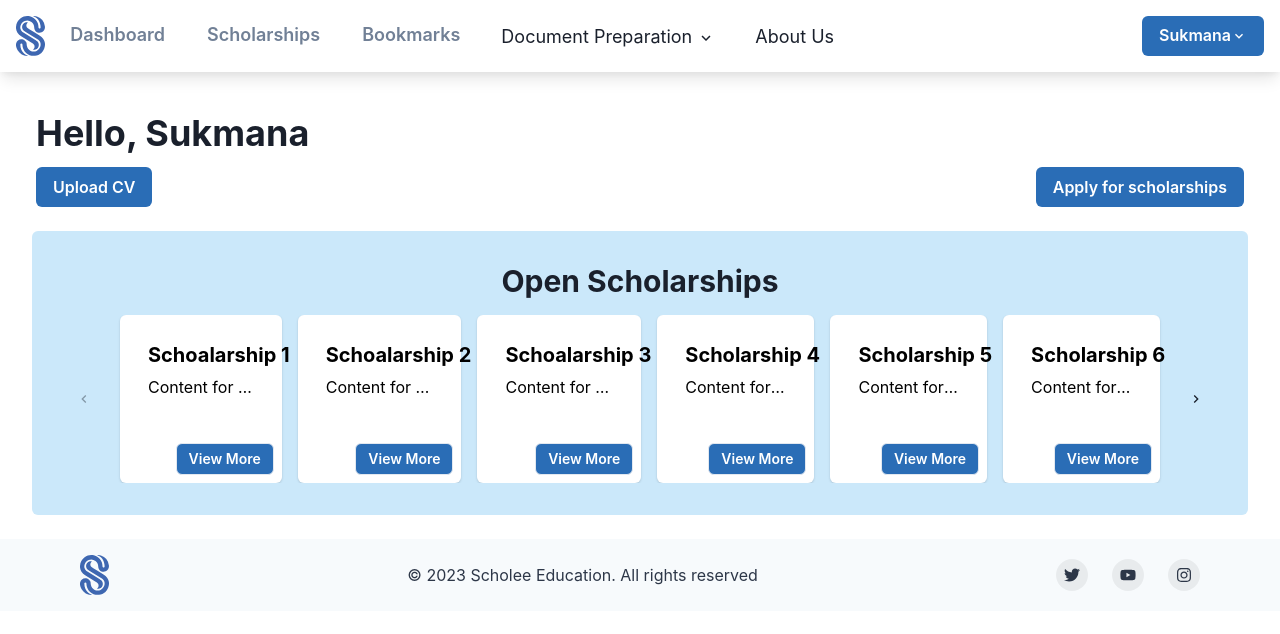
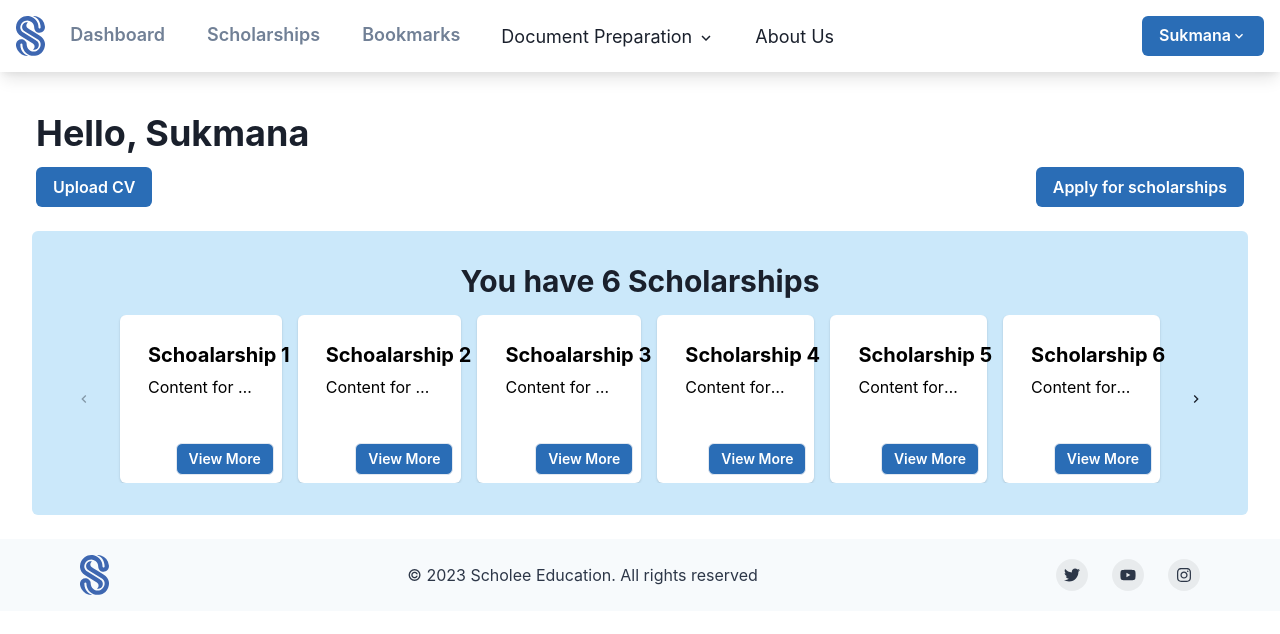
Before and after one commit to IceTeaXXD/Scholee-HiFi, a React (Vite) app: page /dashboard in a window 1280 px wide. Shown: the top 634 px of the page. Built offline with nearby package versions, Linux system fonts and the light colour scheme.

Commit message:
fix : seperate dashboard page based on user role

```diff
--- a/src/components/Dashboard/DashboardCard.tsx
+++ b/src/components/Dashboard/DashboardCard.tsx
@@ -1,6 +1,7 @@
 import React, { useState } from "react";
 import { Box, Flex, Heading, Text, IconButton, Button, Card, CardBody, CardFooter, useBreakpointValue } from "@chakra-ui/react";
 import { ChevronLeftIcon, ChevronRightIcon } from "@chakra-ui/icons";
+import useAuth from "../../hooks/useAuth";
 
 const cards = [
     {
@@ -35,6 +36,7 @@ const cards = [
     },
 ];
 export const DashboardCard: React.FC = () => {
+    const {auth} = useAuth()
     const [currentIndex, setCurrentIndex] = useState(0);
 
     const handlePrev = () => {
@@ -55,7 +57,7 @@ export const DashboardCard: React.FC = () => {
     return (
         <Box padding={{ base: "6", md: "8" }} maxWidth="95vw" overflow="hidden" bg={"primary.100"} borderRadius="md">
             <Heading as="h3" size="lg" mb="4" textAlign={"center"}>
-                Open Scholarships
+                {auth.role === 'admin' ? 'Open Scholarships' : 'You have 6 Scholarships'}
             </Heading>
             <Flex alignItems="center" direction={{ base: "column", md: "row" }}>
                 <IconButton
--- a/src/components/Dashboard/DashboardHeading.tsx
+++ b/src/components/Dashboard/DashboardHeading.tsx
@@ -1,11 +1,14 @@
 import { Box, Button, Flex, Heading } from "@chakra-ui/react"
+import useAuth from "../../hooks/useAuth"
 
 export const DashboardHeading: React.FC = () => {
+    const { auth } = useAuth()
     return (
         <Box paddingLeft="9" paddingRight="9" paddingTop="10">
             <Heading marginBottom={3}>
                 Hello, Sukmana
             </Heading>
+            {auth.role === 'admin' ? <></> : <>
                 <Flex justifyContent="space-between">
                     <Button bg="primary.300" color={"white"}>
                         Upload CV
@@ -14,6 +17,7 @@ export const DashboardHeading: React.FC = () => {
                         Apply for scholarships
                     </Button>
                 </Flex>
+            </>}
         </Box>
     )
 }
--- a/src/pages/Login.tsx
+++ b/src/pages/Login.tsx
@@ -23,7 +23,7 @@ import { FaSun, FaMoon } from "react-icons/fa"
 import { ViewIcon, ViewOffIcon } from "@chakra-ui/icons"
 
 const Login = () => {
-    const { auth, setAuth } : any = useAuth()
+    const { setAuth } : any = useAuth()
     const [email, setEmail] = useState("")
     const [password, setPassword] = useState("")
     const [showPassword, setShowPassword] = useState(false)
```
Lines whose indentation alone changed are shown as unchanged.
